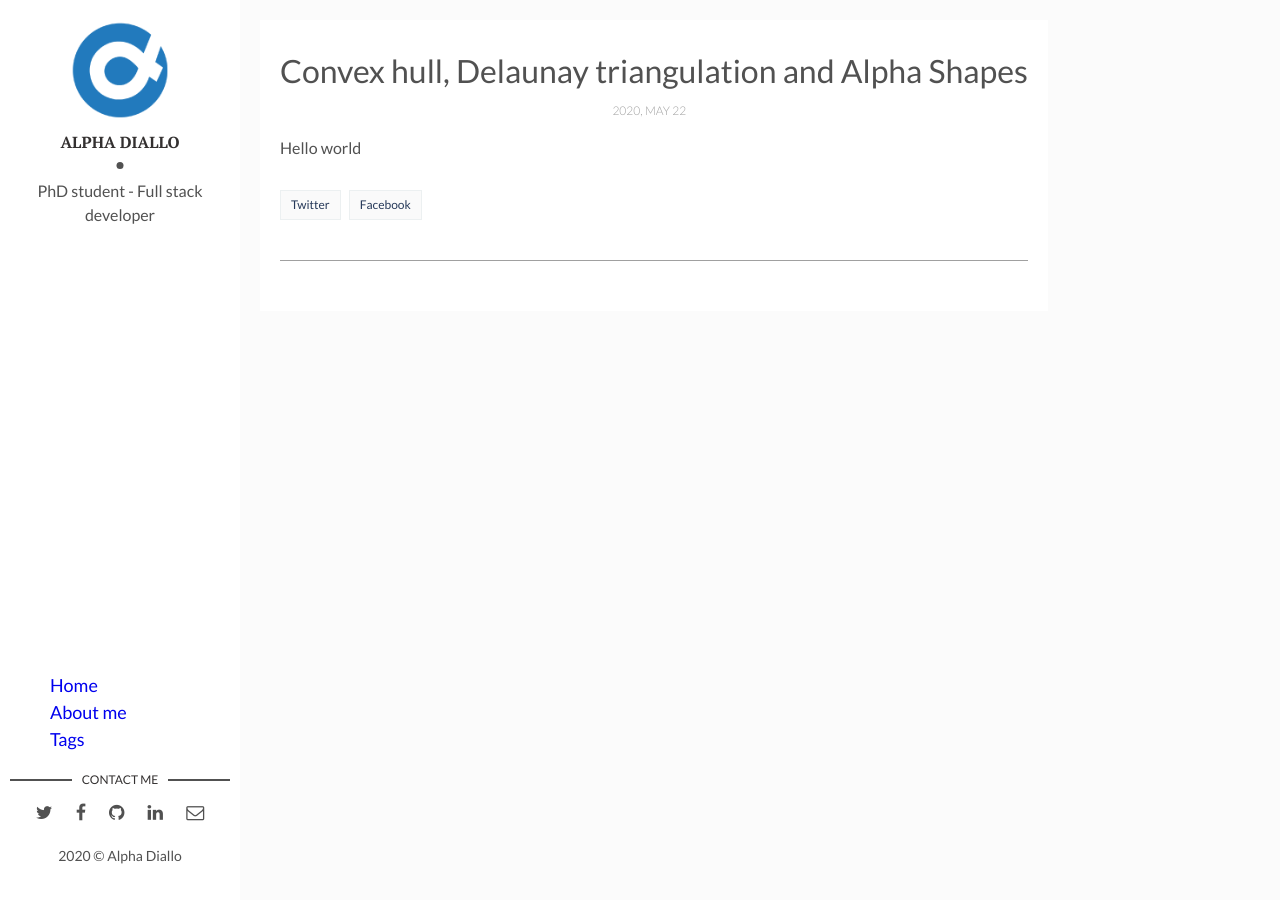
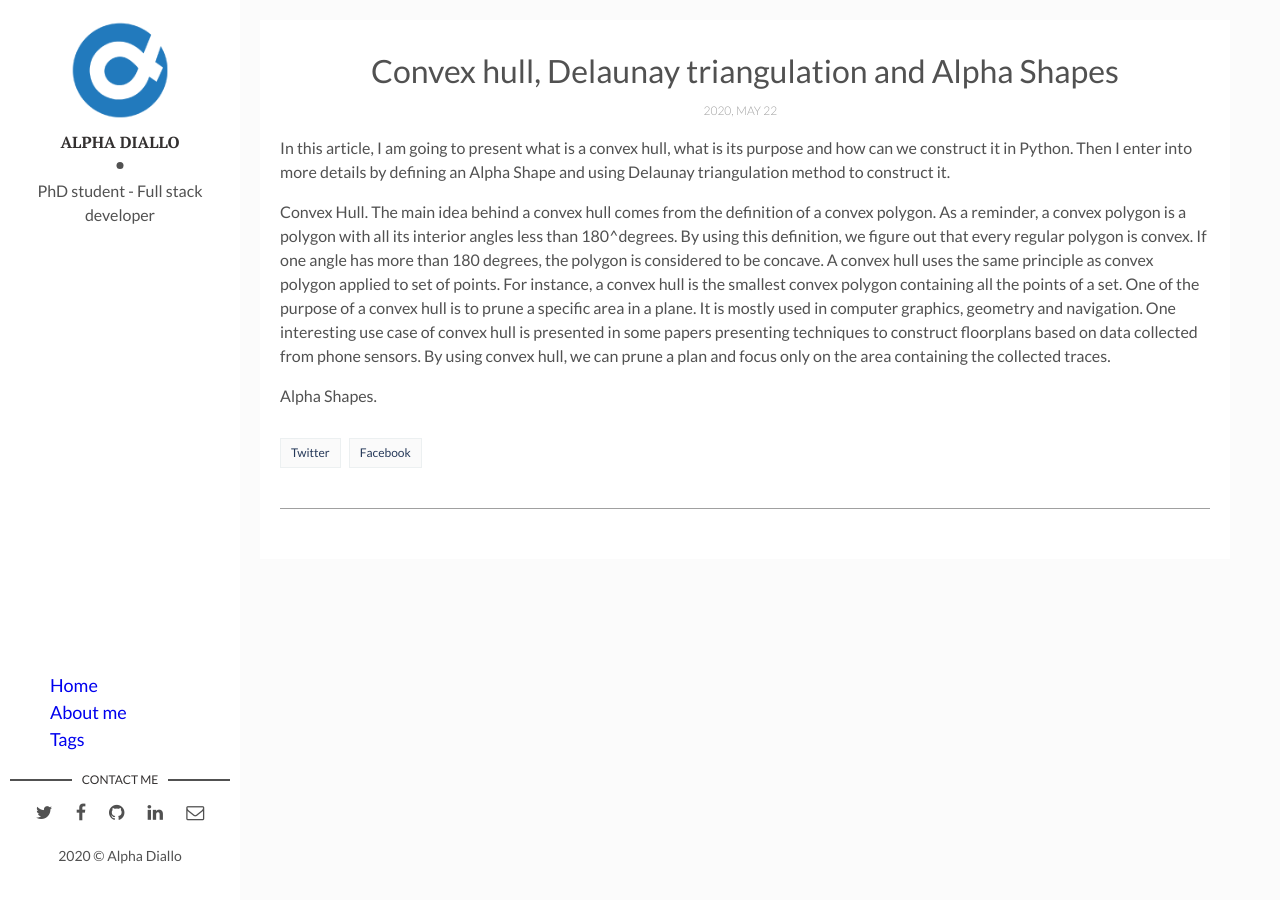
Before and after one commit to alphasldiallo/alphasldiallo.github.io, a Jekyll site: the page built from _posts/2020-05-22-convex-hull-delaunay-triangulation-and-alpha-shapes.md, in a window 1280 px wide. Built offline with Jekyll 4.4.1, drawn with Linux system fonts in a browser that asks for light colours; our own code applies the rules of GitHub Pages for plain Markdown files; comment, search, counter and statistics services are not loaded.

Commit message:
Convex hulls

```diff
--- a/_posts/2020-05-22-convex-hull-delaunay-triangulation-and-alpha-shapes.md
+++ b/_posts/2020-05-22-convex-hull-delaunay-triangulation-and-alpha-shapes.md
@@ -2,4 +2,12 @@
 title: Convex hull, Delaunay triangulation and Alpha Shapes
 ---
 
-Hello world
+In this article, I am going to present what is a convex hull, what is its purpose and how can we construct it in Python. Then I enter into more details by defining an Alpha Shape and using Delaunay triangulation method to construct it.
+
+Convex Hull.
+The main idea behind a convex hull comes from the definition of a convex polygon. As a reminder, a convex polygon is a polygon with all its interior angles less than 180^degrees. By using this definition, we figure out that every regular polygon is convex. If one angle has more than 180 degrees, the polygon is considered to be concave.
+A convex hull uses the same principle as convex polygon applied to set of points. For instance, a convex hull is the smallest convex polygon containing all the points of a set.
+One of the purpose of a convex hull is to prune a specific area in a plane. It is mostly used in computer graphics, geometry and navigation. One interesting use case of convex hull is presented in some papers presenting techniques to construct floorplans based on data collected from phone sensors. By using convex hull, we can prune a plan and focus only on the area containing the collected traces.
+
+
+Alpha Shapes.
```
